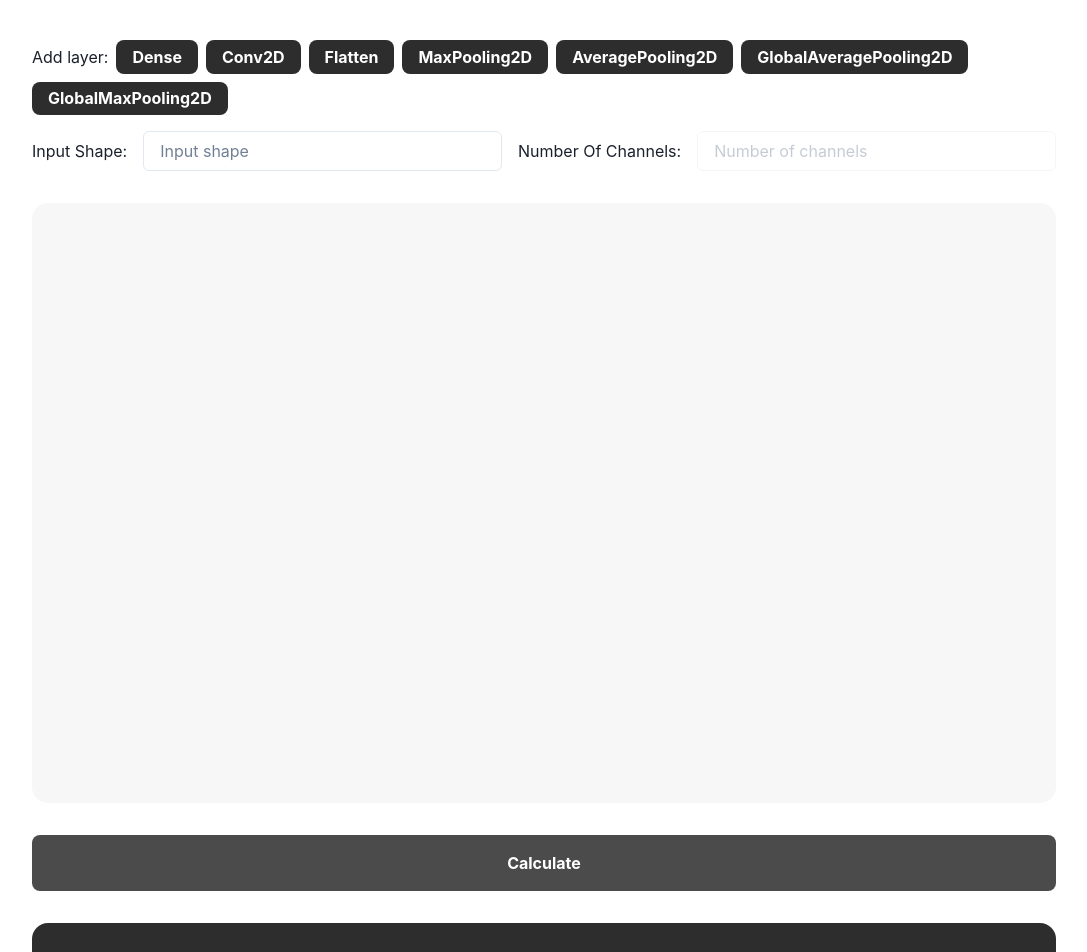
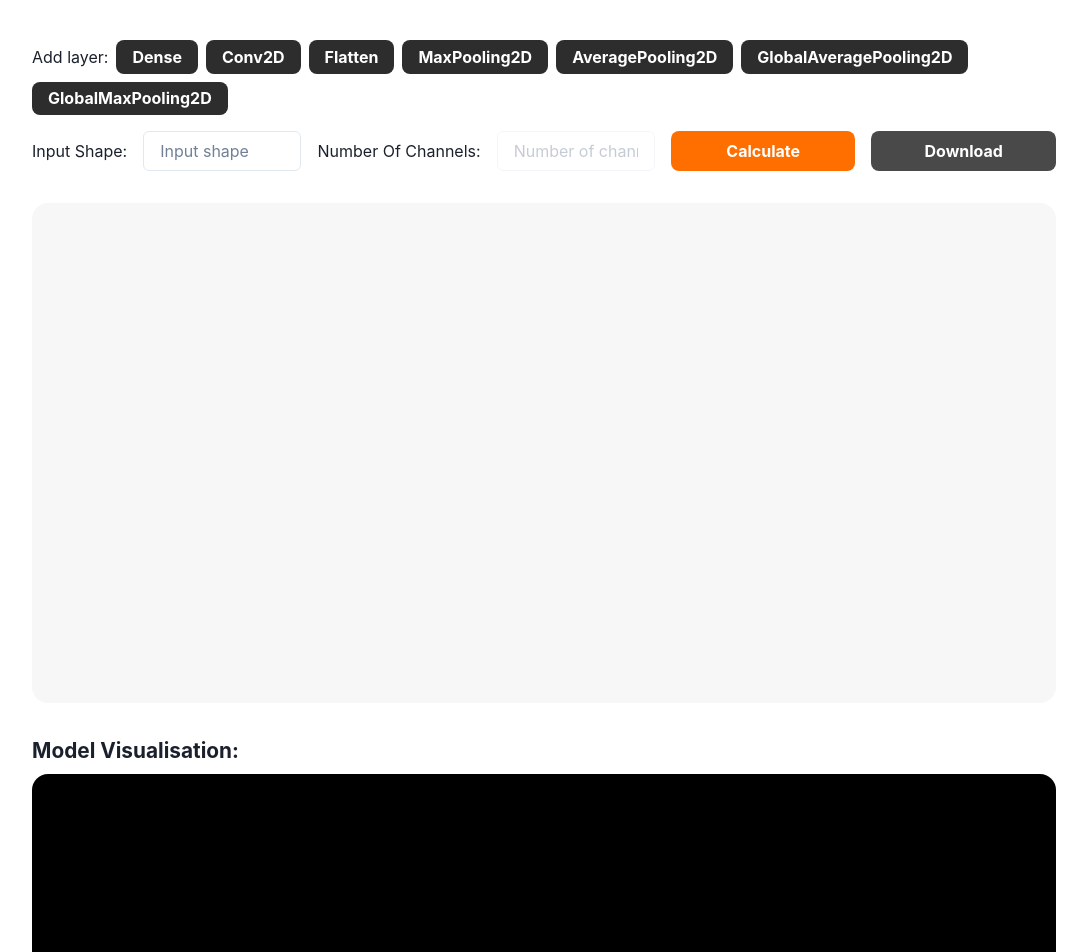
Before and after one commit to LeoDiana/tf-builder, a React (Create React App) app: page / in a window 1280 px wide. Shown: the part 120-1072 px from the top of the page, without its empty margins (96-1183 px from the left). Built offline with nearby package versions, Linux system fonts and the light colour scheme.

Commit message:
change page flow

```diff
--- a/public/index.html
+++ b/public/index.html
@@ -6,7 +6,7 @@
     <meta name="viewport" content="width=device-width, initial-scale=1" />
     <meta name="theme-color" content="#000000" />
     <meta
-      name="description"
+      name="TensorFlow Calculator"
       content="Web site created using create-react-app"
     />
     <link rel="apple-touch-icon" href="%PUBLIC_URL%/logo192.png" />
@@ -29,9 +29,9 @@
   <body>
     <noscript>You need to enable JavaScript to run this app.</noscript>
     <div id="root"></div>
-    <div id="tsp-container">
-      <h3>Model Visualisation: </h3>
-      <div id="tsp-canvas"></div>
-    </div>
+<!--    <div id="tsp-container">-->
+<!--      <h3>Model Visualisation: </h3>-->
+<!--      <div id="tsp-canvas"></div>-->
+<!--    </div>-->
   </body>
 </html>
--- a/src/App.css
+++ b/src/App.css
@@ -1,6 +1,7 @@
 :root {
     --corners-lg: 1rem;
     --corners-md: 0.5rem;
+    --orange: #ff6f00;
 }
 
 #tsp-container {
@@ -13,6 +14,7 @@
     margin-top: 0.5rem;
     background: black;
     border-radius: var(--corners-lg);
+    overflow: hidden;
 }
 
 h3 {
@@ -29,7 +31,7 @@ body {
     background-color: #f7f7f7;
     border-radius: var(--corners-lg);
     width: 100%;
-    height: 600px;
+    height: 500px;
     margin: 2rem 0;
     padding: 1.5rem;
     display: flex;
@@ -41,6 +43,7 @@ body {
     color: white;
     padding: 2rem;
     border-radius: var(--corners-lg);
+    margin-top: 2rem;
 }
 
 .layer-card {
@@ -93,14 +96,18 @@ body {
     margin-bottom: 1.5rem;
 }
 
-.calc-button {
-    background-color: #4b4b4b;
+.calc-button, .download-button {
+    background-color: var(--orange);
     color: white;
-    padding: 1rem 2rem;
+    padding: 0.5rem 2rem;
     border-radius: var(--corners-md);
     font-weight: bold;
     width: 100%;
-    margin-bottom: 2rem;
+    height: 100%;
+}
+
+.download-button {
+    background-color: #494949;
 }
 
 .card-delete {
--- a/src/App.js
+++ b/src/App.js
@@ -12,8 +12,6 @@ import * as tf from '@tensorflow/tfjs';
 import toast, { Toaster } from 'react-hot-toast';
 import { ACTIVATIONS, LAYERS, LAYERS_PARAMS, PADDING, TF_LAYERS, TSP_LAYERS } from './constants';
 import * as TSP from 'tensorspace';
-
-const canvas = document.getElementById('tsp-canvas');
 
 const reorder = (list, startIndex, endIndex) => {
   const result = Array.from(list);
@@ -40,6 +38,8 @@ const parseParams = (params, layerName) => {
         break;
       case 'number|[number, number]':
         if (typeof newParams[param] === 'string') newParams[param] = newParams[param].split(',').map(n => Number(n));
+        break;
+      default: throw new Error('Not implemented!')
     }
   });
 
@@ -51,10 +51,6 @@ function App() {
   const [width, setWidth] = useState(0);
   const [channels, setChannels] = useState(0);
   const [output, setOutput] = useState();
-  // const [error, setError] = useState();
-  // const [isLoading, setIsLoading] = useState(false);
-
-  console.log(layers);
 
   const makeTFModel = () => {
     const model = tf.sequential();
@@ -71,6 +67,11 @@ function App() {
   }
 
   const makeTSPModel = () => {
+    const canvas = document.getElementById('tsp-canvas');
+    if(canvas && canvas.firstChild) {
+      canvas.removeChild(canvas.firstChild);
+    }
+
     const modelTSP = new TSP.models.Sequential( canvas );
 
     if(!is2d(layers[0].name)) {
@@ -82,13 +83,13 @@ function App() {
         modelTSP.add(new TSP.layers.RGBInput({shape: [Number(width), Number(width), 3]}));
       }
     }
-    layers.forEach((layer, index) => {
-      modelTSP.add(new TSP.layers[TSP_LAYERS[layer.name]]());
+
+    layers.forEach((layer) => {
+      modelTSP.add(new TSP.layers[TSP_LAYERS[layer.name]]({
+        name: layer.name,
+        ...parseParams(layer.params, layer.name)
+      }));
     });
-
-    // modelTSP.add(new TSP.layers.Output1d({
-    //   outputs: ["0", "1", "2", "3", "4", "5", "6", "7", "8", "9"]
-    // }) )
 
     return modelTSP;
   }
@@ -137,10 +138,28 @@ function App() {
         reject(err.message);
       }
     }), {
-      loading: 'Loading',
+      loading: 'Loading...',
       success: 'See output',
       error: (err) => err
     });
+  };
+
+  const handleDownload = async () => {
+    toast.promise(new Promise((resolve, reject) => {
+      try {
+        const model = makeTFModel();
+        model.save('downloads://my-model');
+        resolve();
+      } catch (err) {
+        console.log(err);
+        reject(err.message);
+      }
+    }), {
+      loading: 'Saving...',
+      success: 'Saved in Downloads',
+      error: (err) => err
+    });
+
   };
 
   const inputField = (type, layer) => {
@@ -151,7 +170,7 @@ function App() {
             onChange={(e) => handleChangeProp(e.target.value, layer.id, type)}
             defaultValue={ACTIVATIONS[0]}
             placeholder="Select activation">
-            {ACTIVATIONS.map((activation, index) =>
+            {ACTIVATIONS.map((activation) =>
               <option key={activation} value={activation}>{activation}</option>
             )}
           </Select>);
@@ -161,7 +180,7 @@ function App() {
             onChange={(e) => handleChangeProp(e.target.value, layer.id, type)}
             defaultValue={PADDING[0]}
             placeholder="Select padding">
-            {PADDING.map((padding, index) =>
+            {PADDING.map((padding) =>
               <option key={padding} value={padding}>{padding}</option>
             )}
           </Select>
@@ -216,11 +235,23 @@ function App() {
             setChannels(e.target.value);
           }}
           placeholder="Number of channels" />
+        <button
+          className="calc-button"
+          onClick={handleCalculate}
+        >
+          Calculate
+        </button>
+        <button
+          className="download-button"
+          onClick={handleDownload}
+        >
+          Download
+        </button>
       </div>
 
       <DragDropContext onDragEnd={onDragEnd}>
         <Droppable droppableId="droppable" direction="horizontal">
-          {(provided, snapshot) => (
+          {(provided) => (
             <div
               ref={provided.innerRef}
               className="layers-container"
@@ -228,7 +259,7 @@ function App() {
             >
               {layers.map((layer, index) => (
                 <Draggable key={layer.id} draggableId={layer.id} index={index}>
-                  {(provided, snapshot) => (
+                  {(provided) => (
                     <Card key={layer.id} width={'300px'} className="layer-card"
                           ref={provided.innerRef}
                           {...provided.draggableProps}
@@ -256,18 +287,16 @@ function App() {
         </Droppable>
       </DragDropContext>
 
-      <button
-        className="calc-button"
-        onClick={handleCalculate}
-      >
-        Calculate
-      </button>
+      <div id="tsp-container">
+        <h3>Model Visualisation: </h3>
+        <div id="tsp-canvas"></div>
+      </div>
 
-      <div className="output-container">
+      {output && <div className="output-container">
         Output:
         <br />
         {output}
-      </div>
+      </div>}
     </div>
   );
 }
```
